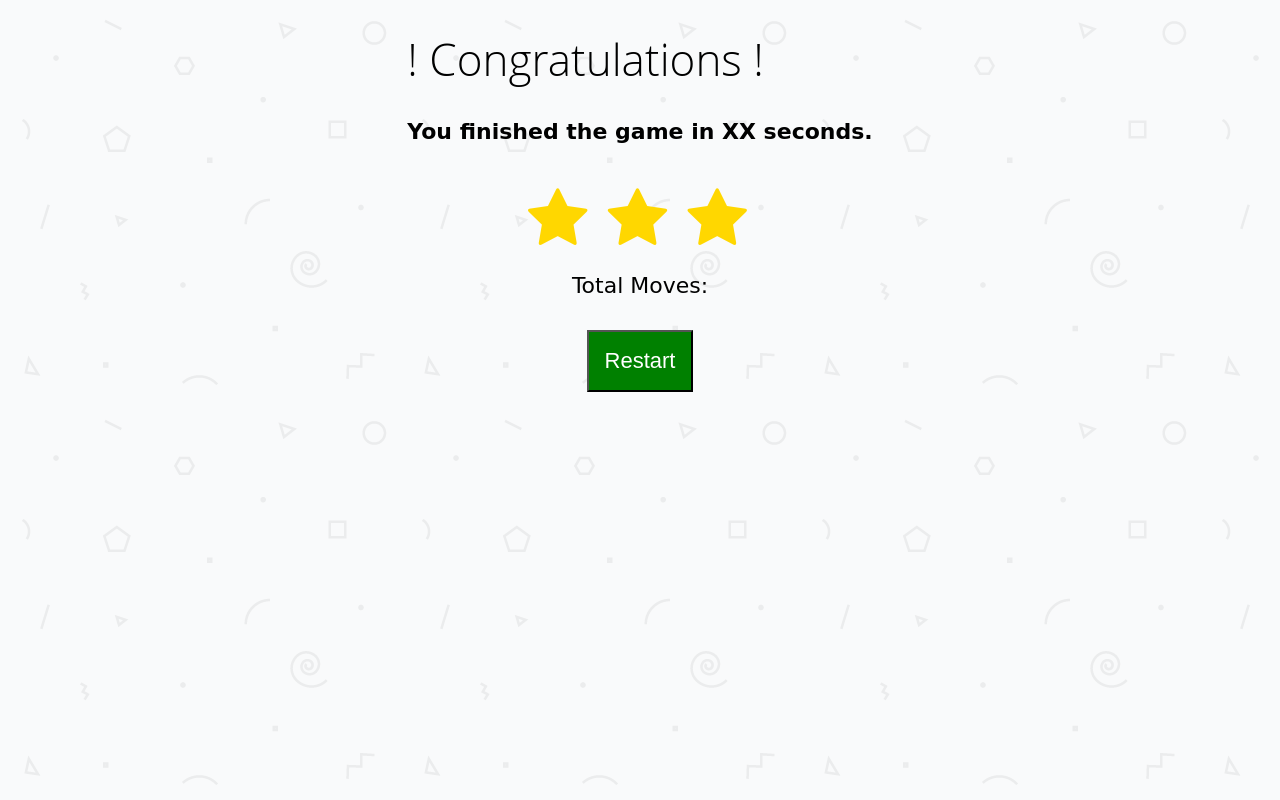
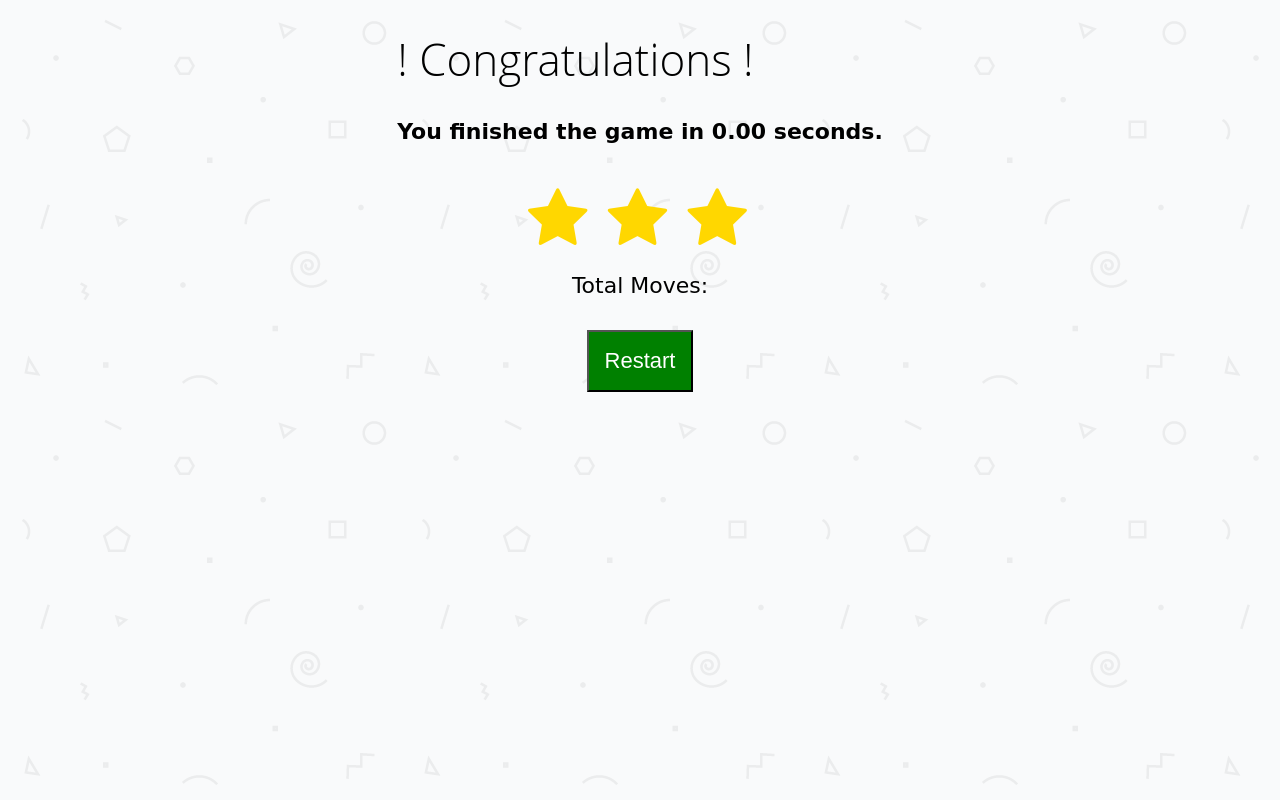
Before and after one commit to androidpirate/MemoryGameProject, a plain HTML site: page results.html in a window 1280 px wide. Drawn offline with Linux system fonts and the light colour scheme; a web font is replaced by a local one.

Commit message:
refactor - Format total time to display two decimal points

```diff
--- a/js/result.js
+++ b/js/result.js
@@ -1,5 +1,6 @@
 const moveCounterElement = document.getElementById("move-counter-element");
 const restartButton = document.getElementById("restart-button");
+const totalTimeElement = document.getElementById("total-time-element");
 
 var moveCount = localStorage.getItem("moveCount");
 var totalTime = localStorage.getItem("totalTime");
@@ -8,12 +9,18 @@ initialize();
 
 function initialize() {
   setMoveCounter();
+  setTotalTime();
 }
 
 restartButton.addEventListener("click", function(element){
   window.location.href = "index.html";
 });
 
+// Set move count
 function setMoveCounter() {
   moveCounterElement.textContent = moveCount;
 }
+
+function setTotalTime() {
+  totalTimeElement.textContent = Number(totalTime).toFixed(2);
+}
--- a/results.html
+++ b/results.html
@@ -12,7 +12,7 @@
     <div class="container">
       <header class="resultHeader">
         <h1>! Congratulations !</h1>
-        <h4>You finished the game in <strong>XX</strong> seconds.</h4>
+        <h4>You finished the game in <strong id="total-time-element"></strong> seconds.</h4>
       </header>
 
       <section class="score-panel">
```
